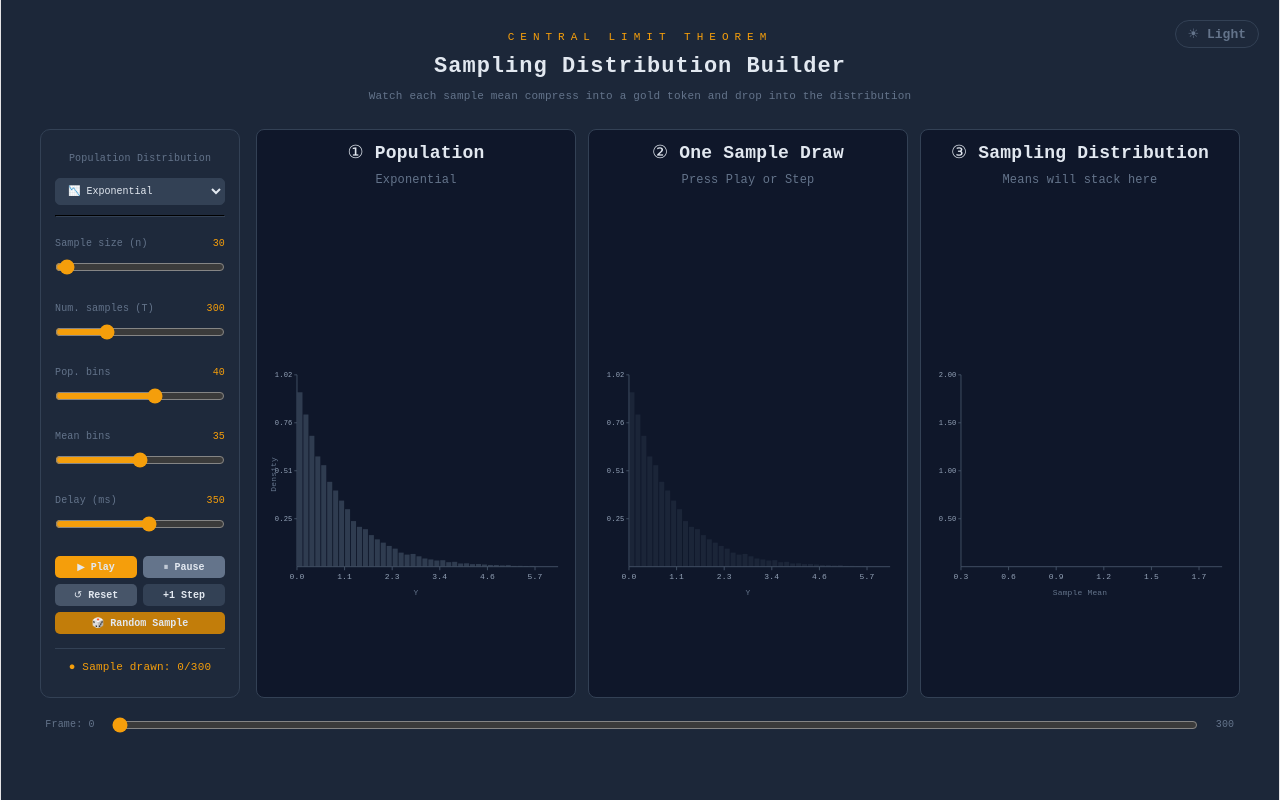
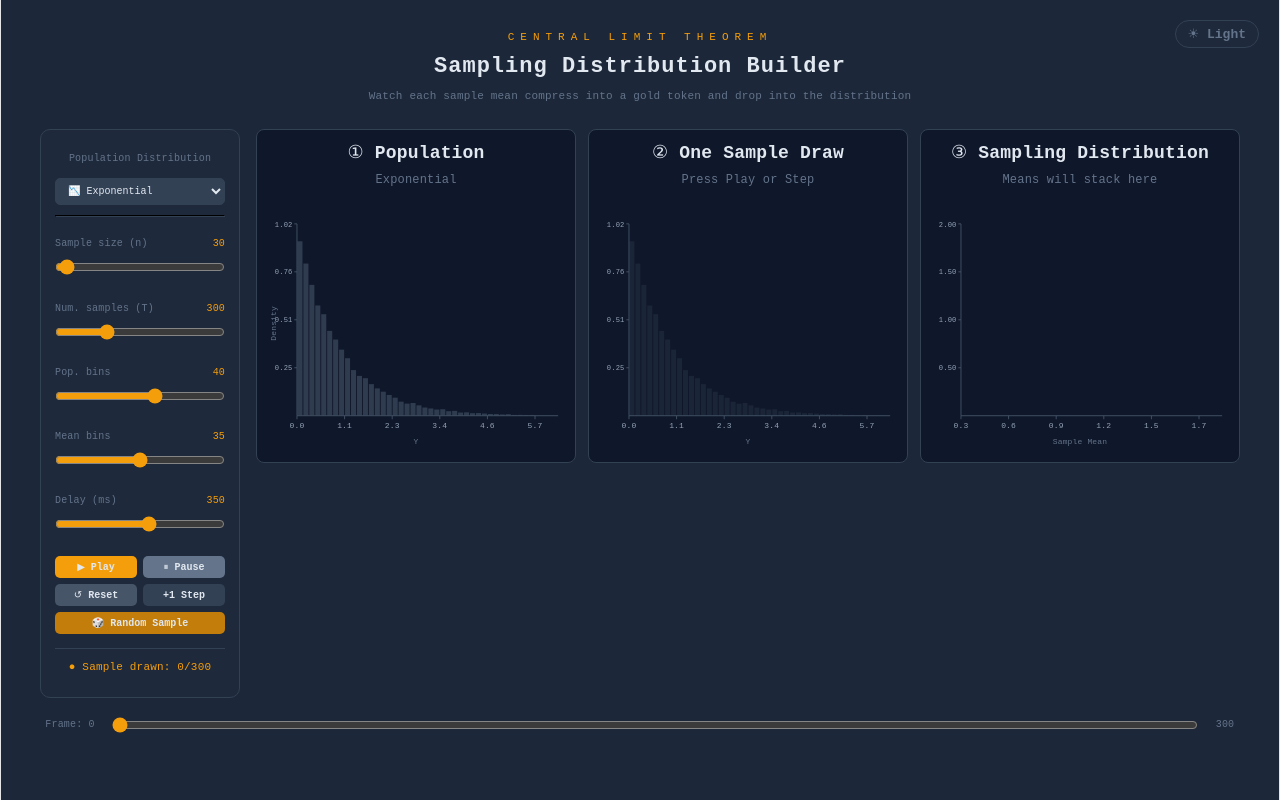
Before and after one commit to brunokomel/sampling-dist-builder, a React (Vite) app: page / in a window 1280 px wide. Built offline with nearby package versions, Linux system fonts and the light colour scheme.

Commit message:
Change alignment style in App component

```diff
--- a/src/App.jsx
+++ b/src/App.jsx
@@ -340,7 +340,7 @@ export default function CLTVisualizer() {
         </div>
 
         {/* Three plots */}
-        <div style={{ flex: 1, display: 'flex', gap: 12, alignItems: 'stretch', minWidth: 0 }}>
+        <div style={{ flex: 1, display: 'flex', gap: 12, alignItems: 'flex-start', minWidth: 0 }}>
 
           {/* Plot 1: Population */}
           <PlotCard title="① Population" subtitle={distType.charAt(0).toUpperCase() + distType.slice(1)} theme={theme} flex={1}>
```
